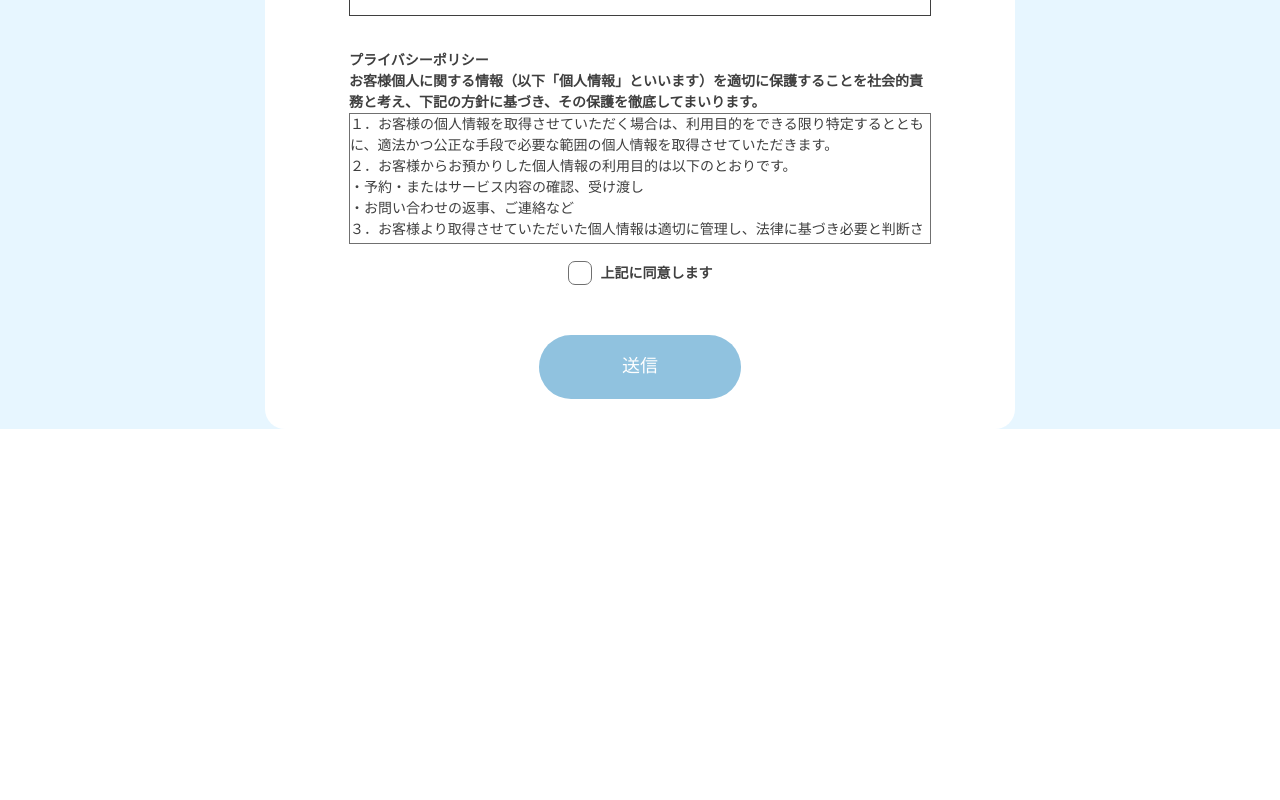
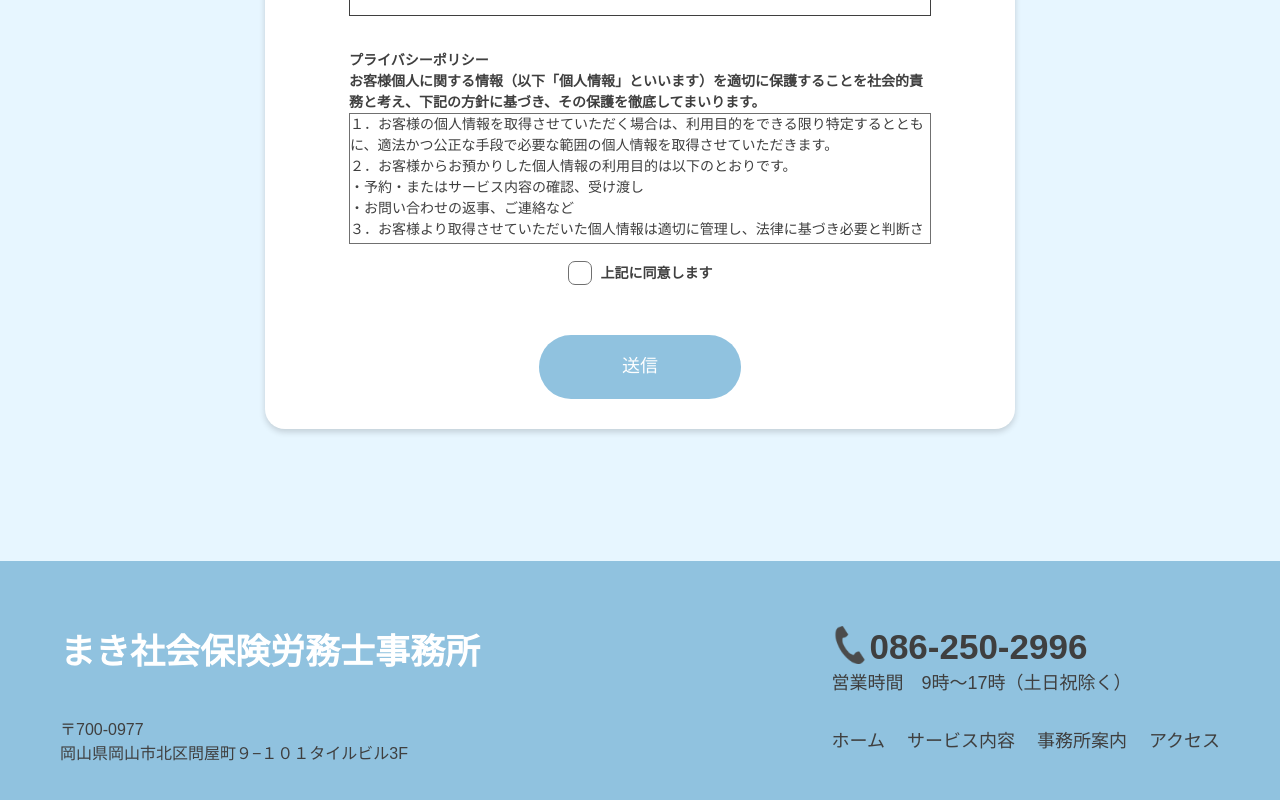
Before and after one commit to Watanabe-Miki/company-site_portfolio, a website: page index.html in a window 1280 px wide. Shown: the part 6271-7071 px from the top of the page. Before the commit the page ends 6700 px from the top, so only its background shows below. Drawn offline with nearby package versions, Linux system fonts and the light colour scheme.

Commit message:
footerを途中まで制作。

```diff
--- a/index.html
+++ b/index.html
@@ -39,7 +39,7 @@
   <header class="header js-header">
     <div class="header__inner">
       <h1 class="header__logo logo"><a href="#">まき社会保険労務士事務所</a></h1>
-      <nav class="header-nav global-nav" aria-label="header">
+      <nav class="header-nav global-nav" aria-label="header" role="navigation">
         <ul class="global-nav__list">
           <li class="global-nav__item"><a class="global-nav__link js-global-nav__link" href="#service">サービス内容</a></li>
           <li class="global-nav__item"><a class="global-nav__link js-global-nav__link" href="#company">事務所案内</a></li>
@@ -536,6 +536,40 @@
       </form>
     </div><!-- inner -->
   </section>
+
+  <footer class="footer">
+    <div class="inner footer__inner">
+      <div class="footer-wrap">
+        <div class="footer__left">
+          <div class="footer__logo logo logo_footer"><a href="#">まき社会保険労務士事務所</a></div>
+          <div class="footer__address">
+            <p>〒700-0977</p>
+            <p>岡山県岡山市北区問屋町９−１０１<br class="u-sp">タイルビル3F</p>
+          </div><!-- footer__address -->
+        </div><!-- footer__left -->
+        <div class="footer__right">
+          <div class="footer-tel cta-tel tel-footer">
+            <p class="tel-footer__title u-pc-down">電話番号</p>
+            <a href="tel:086-250-2996" class="cta-tel__link">
+              <div class="cta-tel__content">
+                <img class="cta-tel__icon tel-footer__icon u-pc" src="./images/common/tel-icon.png" alt="電話番号 086-250-2996">
+                <p class="cta-tel__text tel-footer__text">086-250-2996</p>
+              </div>
+              <p class="cta-tel__text_sm tel-footer__text_sm">営業時間　9時～17時（土日祝除く）</p>
+            </a>
+          </div><!-- footer-tel -->
+          <nav class="global-nav footer-nav" aria-label="footer" role="navigation">
+            <ul class="global-nav__list footer-nav__list">
+              <li class="global-nav__item footer-nav__item"><a class="global-nav__link js-global-nav__link footer-nav__link" href="#">ホーム</a></li>
+              <li class="global-nav__item footer-nav__item"><a class="global-nav__link js-global-nav__link footer-nav__link" href="#service">サービス内容</a></li>
+              <li class="global-nav__item footer-nav__item"><a class="global-nav__link js-global-nav__link footer-nav__link" href="#company">事務所案内</a></li>
+              <li class="global-nav__item footer-nav__item"><a class="global-nav__link js-global-nav__link footer-nav__link" href="#access">アクセス</a></li>
+            </ul>
+          </nav><!-- footer-nav -->
+        </div><!-- footer__right -->
+      </div><!-- footer-wrap -->
+    </div><!-- inner -->
+  </footer>
 <!-- JavaScript -->
   <script src="https://code.jquery.com/jquery-3.6.0.js"></script>
   <script defer src="./js/script.js"></script>
--- a/src/sass/module/_contact-form.scss
+++ b/src/sass/module/_contact-form.scss
@@ -3,6 +3,7 @@
   background: $color-bg-base;
   border-radius: 20px;
   padding: 29px 15px 29px 15px;
+  box-shadow: 0 3px 6px rgba(0, 0, 0, .16);
 
   @include mq('lg') {
     padding: 100px 84px 30px 84px;
--- a/src/sass/module/_gloval-nav.scss
+++ b/src/sass/module/_gloval-nav.scss
@@ -3,7 +3,6 @@
   display: none;
 
   @include mq('lg') { // lg以上でnav表示
-
     display: block;
     height: $header-height-pc;
   }
--- a/src/sass/module/_logo.scss
+++ b/src/sass/module/_logo.scss
@@ -11,3 +11,13 @@
     font-size: rem(30);
   }
 }
+
+/* footer用 */
+.logo_footer {
+  color: #FFFFFF;
+  font-size: 26px;
+
+  @include mq('lg') {
+    font-size: 35px;
+  }
+}
--- a/src/sass/module/_privacy.scss
+++ b/src/sass/module/_privacy.scss
@@ -1,6 +1,7 @@
 @use "global" as *;
 .privacy {
-
+  width: 100%;
+  max-width: 100%;
 }
 
 .privacy__notice {
--- /dev/null
+++ b/src/sass/module/_tel-footer.scss
@@ -0,0 +1,38 @@
+@use "global" as *;
+.tel-footer {
+  display: flex;
+  align-items: flex-start;
+
+  @include mq('lg') {
+    flex: none;
+  }
+}
+
+.tel-footer__title {
+  margin-right: 20px;
+}
+
+.tel-footer__icon {
+  width: 38px;
+  height: 38px;
+}
+
+.tel-footer__text {
+  font-size: 18px;
+  margin-bottom: 0;
+  margin-top: 3px;
+
+  @include mq('lg') {
+    font-size: 35px;
+    margin-bottom: 10px;
+  }
+}
+
+.tel-footer__text_sm {
+  font-size: 12px;
+  margin-left: 0;
+
+  @include mq('lg') {
+    font-size: 18px;
+  }
+}
--- a/src/sass/page/_contact.scss
+++ b/src/sass/page/_contact.scss
@@ -1,6 +1,11 @@
 @use "global" as *;
 .contact {
   background: $color-bg-accent;
+  padding-bottom: 100px;
+
+  @include mq('lg') {
+    padding-bottom: 132px;
+  }
 }
 
 .contact__inner {
@@ -33,7 +38,6 @@
 }
 
 .contact__form {
-
 }
 .contact__footer {
   margin-bottom: 20px;
--- /dev/null
+++ b/src/sass/page/_footer.scss
@@ -0,0 +1,119 @@
+@use "global" as *;
+.footer {
+  background: $color-main;
+  padding-top: 65px;
+  padding-bottom: 62px;
+}
+
+.footer__inner {
+  max-width: 500px;
+
+  @include mq('md') {
+
+  }
+
+  @media screen and (min-width: 900px) {
+    max-width: 800px;
+  }
+
+  @include mq('lg') {
+    max-width: $inner + strip-unit($padding-pc) * 2;
+    padding-right: $padding-pc;
+    padding-left: $padding-pc;
+  }
+}
+
+.footer-wrap {
+
+  @media screen and (min-width: 900px) {
+    display: flex;
+  }
+
+  @include mq('lg') {
+    display: flex;
+  }
+}
+
+.footer__left {
+
+  @media screen and (min-width: 900px) {
+    margin-right: auto;
+  }
+
+/*   @include mq('lg') {
+    margin-right: auto;
+  }
+ */
+}
+
+.footer__right {
+
+}
+
+.footer__logo {
+  margin-bottom: 30px;
+  text-align: center;
+
+  @media screen and (min-width: 900px) {
+    text-align: left;
+  }
+
+  @include mq('lg') {
+    margin-bottom: 40px;
+  }
+}
+
+.footer__address {
+  margin-bottom: 30px;
+
+/*   @include mq('lg') {
+    margin-bottom: 40px;
+  }
+ */
+}
+
+.footer-tel {
+  margin-bottom: 54px;
+
+  @include mq('lg') {
+    margin-bottom: 40px;
+  }
+}
+
+/* footerナビゲーション */
+.footer-nav {
+  display: block;
+
+  @include mq('lg') {
+    height: 18px;
+  }
+}
+
+.footer-nav__list {
+  flex-direction: column;
+
+  @include mq('lg') {
+    flex-direction: row;
+  }
+}
+
+.footer-nav__item {
+
+  &:not(:last-child) {
+    margin-bottom: 25px;
+  }
+
+  @include mq('lg') {
+    &:not(:last-child) {
+      margin-bottom: 0;
+      margin-right: 22px;
+    }
+  }
+}
+
+.footer-nav__link {
+
+  @include mq('lg') {
+    line-height: $leading-none;
+  }
+}
```
Also changed, not shown: css/styles.css, 1 other file.
